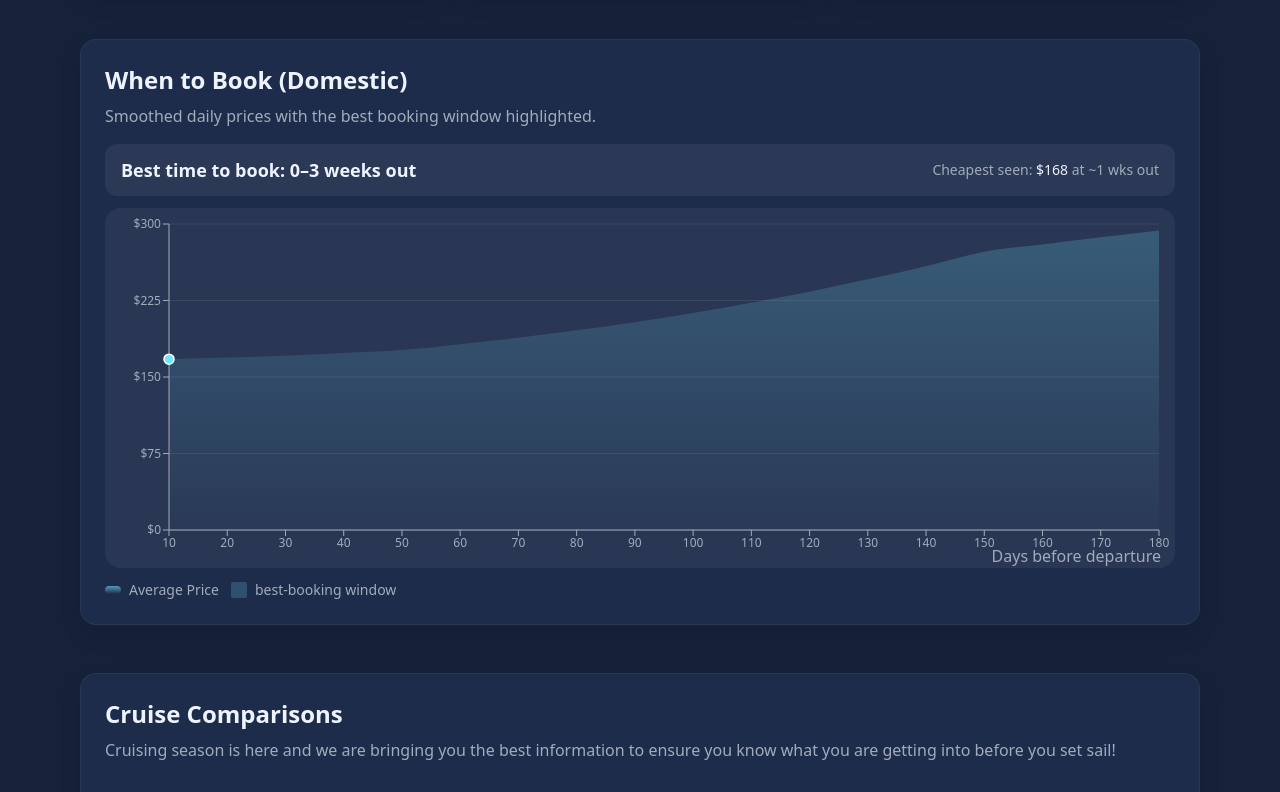
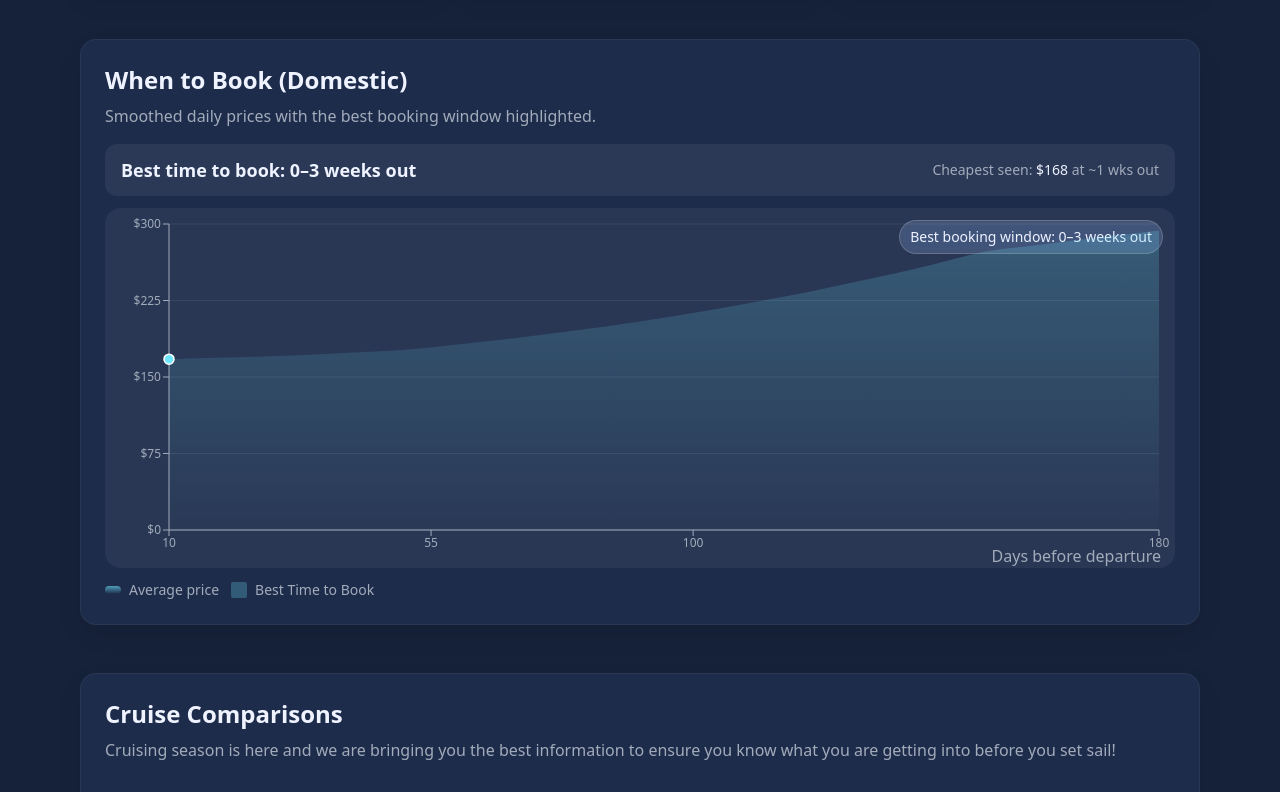
Before and after one commit to BrettWS2025/travelscout, a Next.js app: page / in a window 1280 px wide. Shown: the part 679-1471 px from the top of the page. Built offline with nearby package versions, Linux system fonts and the light colour scheme.

Commit message:
Make data prop optional in DomesticFlightBookingTimingChart

```diff
--- a/components/DomesticFlightBookingTimingChart.tsx
+++ b/components/DomesticFlightBookingTimingChart.tsx
@@ -1,3 +1,4 @@
+// components/DomesticFlightBookingTimingChart.tsx
 "use client";
 
 import { useMemo } from "react";
@@ -18,10 +19,21 @@ import {
 export type PricePoint = { daysOut: number; price: number };
 
 type Props = {
-  data: PricePoint[];
+  /** Optional. If omitted, we use DEFAULT_POINTS below */
+  data?: PricePoint[];
   currency?: string; // e.g. "NZD"
   dark?: boolean;    // when placed on dark cards
 };
+
+/** Built-in sample data so the component works standalone */
+const DEFAULT_POINTS: PricePoint[] = [
+  { daysOut: 180, price: 320 }, { daysOut: 170, price: 300 }, { daysOut: 160, price: 285 },
+  { daysOut: 150, price: 270 }, { daysOut: 140, price: 260 }, { daysOut: 130, price: 245 },
+  { daysOut: 120, price: 230 }, { daysOut: 110, price: 220 }, { daysOut: 100, price: 210 },
+  { daysOut:  90, price: 200 }, { daysOut:  80, price: 195 }, { daysOut:  70, price: 190 },
+  { daysOut:  60, price: 180 }, { daysOut:  50, price: 175 }, { daysOut:  40, price: 170 },
+  { daysOut:  30, price: 165 }, { daysOut:  20, price: 160 }, { daysOut:  10, price: 175 },
+];
 
 const fmtCurrency = (v: number, currency = "NZD") =>
   new Intl.NumberFormat("en-NZ", { style: "currency", currency, maximumFractionDigits: 0 }).format(
@@ -43,7 +55,7 @@ function smooth(points: PricePoint[], window = 7): PricePoint[] {
 }
 
 /** pick the min of the smoothed curve and define a “sweet spot” window around it */
-function findSweetSpot(points: PricePoint[], padDays = 10) {
+function findSweetSpot(points: PricePoint[], padDays = 14) {
   if (!points.length) return { minIdx: 0, start: 0, end: 0 };
   let minIdx = 0;
   for (let i = 1; i < points.length; i++) {
@@ -61,11 +73,18 @@ function daysToWeeksLabel(a: number, b: number) {
   return `${aw}–${bw} weeks out`;
 }
 
-export default function FlightBookingTimingChart({ data, currency = "NZD", dark = true }: Props) {
+export default function DomesticFlightBookingTimingChart({
+  data,
+  currency = "NZD",
+  dark = true,
+}: Props) {
+  // Use provided data or the built-in defaults
+  const input = data && data.length ? data : DEFAULT_POINTS;
+
   // Defensive: sort by daysOut ascending
   const sorted = useMemo(
-    () => [...data].sort((a, b) => a.daysOut - b.daysOut),
-    [data]
+    () => [...input].sort((a, b) => a.daysOut - b.daysOut),
+    [input]
   );
 
   const smoothed = useMemo(() => smooth(sorted, 7), [sorted]);
@@ -84,6 +103,8 @@ export default function FlightBookingTimingChart({ data, currency = "NZD", dark
   const fillAccent = "var(--accent)";    // works in SVG
   const fillGlow = dark ? "rgba(255,255,255,.05)" : "rgba(0,0,0,.02)";
 
+  const showBand = smoothed.length > 0 && end > start;
+
   return (
     <div className="space-y-3">
       {/* Headline card */}
@@ -101,9 +122,30 @@ export default function FlightBookingTimingChart({ data, currency = "NZD", dark
       </div>
 
       {/* Chart */}
-      <div className="w-full h-[280px] md:h-[360px] rounded-2xl overflow-hidden" style={{ background: fillGlow }}>
+      <div
+        className="relative w-full h-[280px] md:h-[360px] rounded-2xl overflow-hidden"
+        style={{ background: fillGlow }}
+      >
+        {/* Overlay badge so the “Best booking window” is always visible */}
+        {showBand && (
+          <div
+            className="absolute top-3 right-3 text-xs md:text-sm px-2.5 py-1.5 rounded-full"
+            style={{
+              background: "rgba(255,255,255,.14)",
+              border: "1px solid rgba(255,255,255,.18)",
+              color: text,
+              backdropFilter: "saturate(160%) blur(6px)",
+            }}
+          >
+            Best booking window: {daysToWeeksLabel(start, end)}
+          </div>
+        )}
+
         <ResponsiveContainer>
-          <AreaChart data={smoothed} margin={{ top: 16, right: 16, left: 8, bottom: 8 }}>
+          <AreaChart
+            data={smoothed}
+            margin={{ top: 16, right: 16, left: 8, bottom: 8 }}
+          >
             <defs>
               <linearGradient id="priceGradient" x1="0" y1="0" x2="0" y2="1">
                 <stop offset="0%" stopColor={fillAccent} stopOpacity={0.35} />
@@ -114,6 +156,8 @@ export default function FlightBookingTimingChart({ data, currency = "NZD", dark
             <CartesianGrid stroke={grid} vertical={false} />
             <XAxis
               dataKey="daysOut"
+              type="number"
+              domain={["dataMin", "dataMax"]}
               stroke={muted}
               tick={{ fill: muted, fontSize: 12 }}
               tickFormatter={(d) => `${d}`}
@@ -138,18 +182,6 @@ export default function FlightBookingTimingChart({ data, currency = "NZD", dark
               labelFormatter={(d) => `${d} days out`}
             />
 
-            {/* Sweet-spot highlight band */}
-            {smoothed.length > 0 && (
-              <ReferenceArea
-                x1={start}
-                x2={end}
-                fill={fillAccent}
-                fillOpacity={0.12}
-                stroke={fillAccent}
-                strokeOpacity={0.18}
-              />
-            )}
-
             {/* Glow/area under line */}
             <Area
               type="monotone"
@@ -168,6 +200,18 @@ export default function FlightBookingTimingChart({ data, currency = "NZD", dark
               dot={false}
               isAnimationActive={false}
             />
+
+            {/* Sweet-spot highlight band (rendered AFTER line/area so it sits on top) */}
+            {showBand && (
+              <ReferenceArea
+                x1={start}
+                x2={end}
+                fill={fillAccent}
+                fillOpacity={0.18}
+                stroke={fillAccent}
+                strokeOpacity={0.28}
+              />
+            )}
 
             {/* Dot at absolute min */}
             {minPoint && (
@@ -191,11 +235,11 @@ export default function FlightBookingTimingChart({ data, currency = "NZD", dark
             className="inline-block w-4 h-2 rounded"
             style={{ background: "linear-gradient(180deg, var(--accent) 0%, transparent 100%)", opacity: 0.6 }}
           />
-          Average Price
+          Average price
         </span>
         <span className="inline-flex items-center gap-2">
-          <span className="inline-block w-4 h-4 rounded-sm" style={{ background: "var(--accent)", opacity: 0.2 }} />
-          best-booking window
+          <span className="inline-block w-4 h-4 rounded-sm" style={{ background: "var(--accent)", opacity: 0.25 }} />
+          Best Time to Book
         </span>
       </div>
     </div>
```
